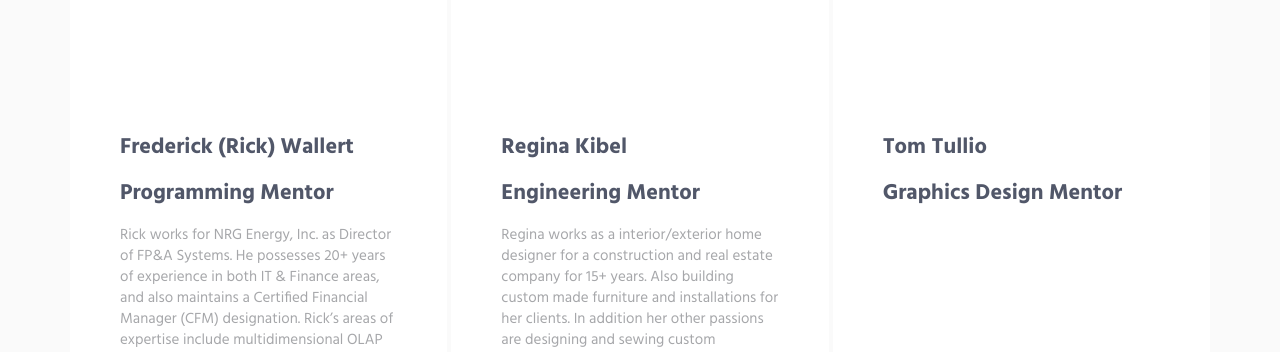
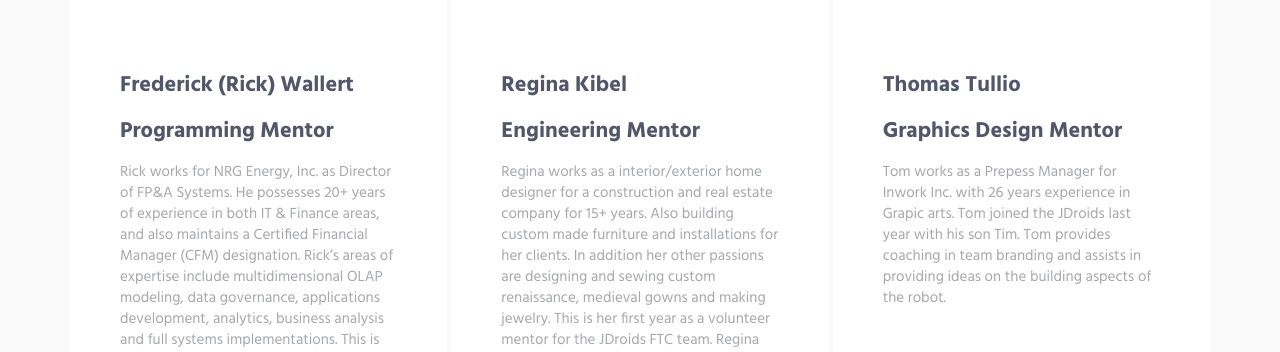
Before and after one commit to JDroids/JDroids7026, a plain HTML site: page mentors.html in a window 1280 px wide. Shown: the part 1958-2310 px from the top of the page. Drawn offline with Linux system fonts and the light colour scheme; some packages are replaced by stand-ins of ours.

Commit message:
Update mentors.html

```diff
--- a/mentors.html
+++ b/mentors.html
@@ -210,9 +210,9 @@ In addition her other passions are designing and sewing custom renaissance, medi
                                 <!--<i class="service-icon icon-badge"></i>-->
                             </div>
                             <div class="service-info">
-                                <h3>Tom Tullio</h3>
+                                <h3>Thomas Tullio</h3>
                                 <h3>Graphics Design Mentor</h3>
-                                <p class="margin-b-5"></p>
+                                <p class="margin-b-5">Tom works as a Prepess Manager for Inwork Inc. with 26 years experience in Grapic arts. Tom joined the JDroids last year with his son Tim. Tom provides coaching in team branding and assists in providing ideas on the building aspects of the robot.</p>
                             </div>
 
                         </div>
```
